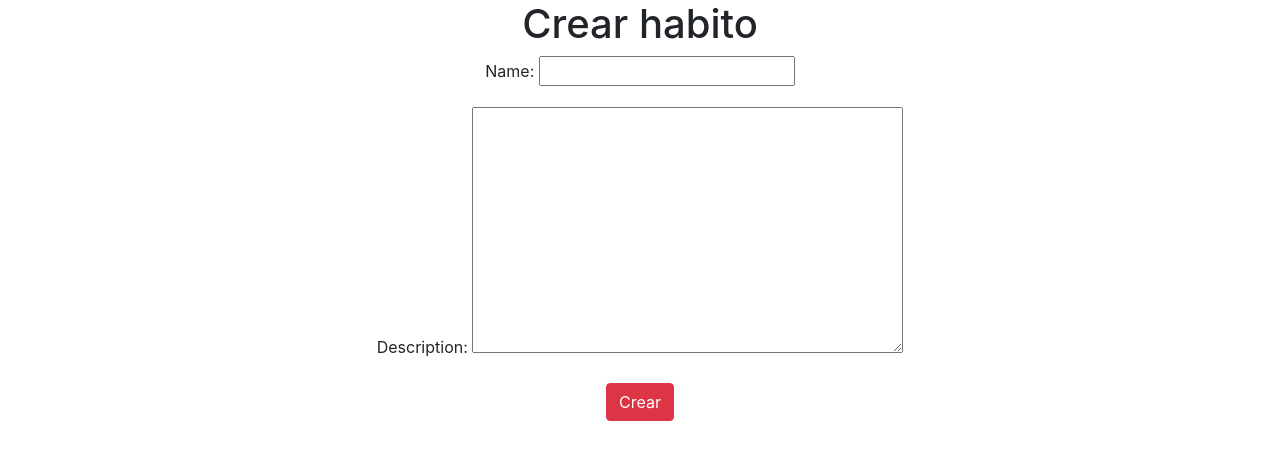
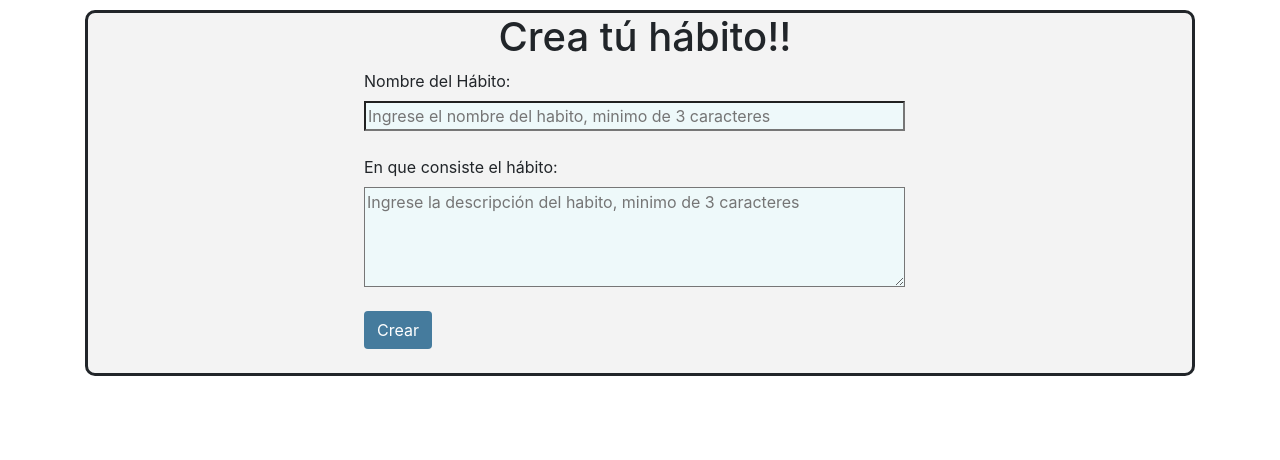
Before and after one commit to DaniDiazTech/Habit-tracker, a Django app: page /create/ in a window 1280 px wide. Shown: the part 56-516 px from the top of the page. Run offline with Django 4.2, Linux system fonts and the light colour scheme; the visitor is signed in with stand-in values (Sample User, id 1); some libraries are stand-ins or nearby versions.

Commit message:
Cambios del front en template create_habit, habit_form y confirm_delete

```diff
--- a/templates/habits/calendar.html
+++ b/templates/habits/calendar.html
@@ -2,11 +2,11 @@
 {% block title %}{{habit.name | capfirst}} Calendar {% endblock title %}
 
 {% block body %}
-<div class="text-center center">
+<div class="text-center center" style="background-color: white;">
     <h1>{{habit.name}}</h1>
     <p class="my-2">{{habit.description}}</p>
     <div class="my-4 ">
-        <div id="calendar" class="text-capitalize"></div>
+        <div id="calendar" class="text-capitalize" style="margin-left: 10px; margin-right: 10px; margin-bottom: 10px;"></div>
     </div>
 </div>
 
--- a/templates/habits/create_habit.html
+++ b/templates/habits/create_habit.html
@@ -2,16 +2,43 @@
 
 {% block title %}Crear Habito{% endblock title %}
 
+{% block body %}
+<div
+style="border: solid; border-radius: 10px; width: 100%; height: unset; margin-top: 10px; background-color: #f3f3f3;">
+        <h1 style="text-align: center;margin-left: 10px;"> Crea tú hábito!! </h1>
+        <form action="#" method="post" style="text-align: start; width: 70%;margin-left: 25%;">
+            {% csrf_token %}
 
-{% block body %}
-<div class="text-center center">
-    <h1>Crear habito</h1>
-    <form action="#" method="POST">
-        {% csrf_token %}
-        {{form.as_p}}
-        <div class="my-3">
-            <button class="btn btn-danger" type="submit">Crear</button>
-        </div>
-    </form>
-</div>
+            <label>Nombre del Hábito:</label><br>
+            <input
+            placeholder="Ingrese el nombre del habito, minimo de 3 caracteres"
+            minlength="3"
+            type="text"
+            id="fname"
+            name="name"
+            style="min-width: 100; width: inherit; background-color: #eef9fa;">
+            <br>
+            <br>
+
+            <label>En que consiste el hábito:</label><br>
+            <textarea
+            id="Descripcion"
+            name="description"
+            placeholder="Ingrese la descripción del habito, minimo de 3 caracteres"
+            minlength="3"
+            type="text"
+            id="Descripcion"
+            style="  width: inherit; height: 100px;display: inline; vertical-align:  top; background-color: #eef9fa;"
+            ></textarea>
+
+            <br>
+            <br>
+
+            <button class="btn"
+            type="submit"
+            style=" color: white; background-color: #457B9D;">Crear</button>
+            <br>
+            <br>
+        </form>
+    </div>
 {% endblock body %}
```
Also changed, not shown: templates/confirm_delete.html (+13 -5 lines), templates/habits/habit_form.html (+38 -8 lines).
